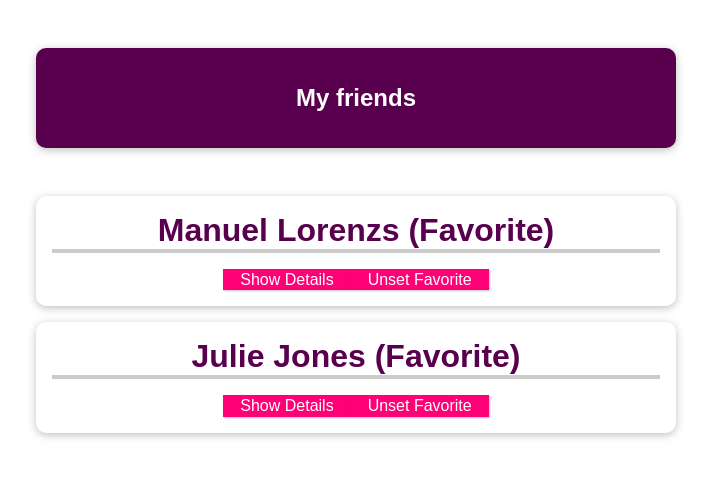
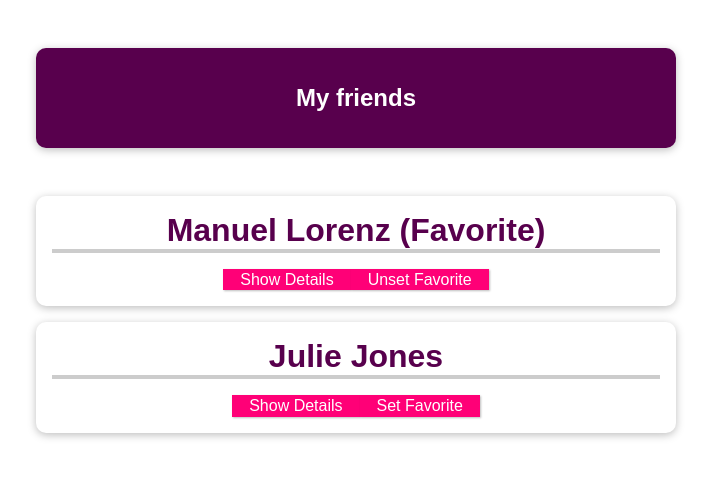
Before and after one commit to Sven-I-Am/Udemy-Vue.js-CompleteGuide, a Vue app in the folder Section 08 - Component Communication/exercises/cmp-communication-01-starting-setup/: page / in a window 1280 px wide. Shown: the top 478 px of the page, without its empty margins (284-995 px from the left). Built offline with nearby package versions, Linux system fonts and the light colour scheme.

Commit message:
parent=>child communication

```diff
--- a/Section 08 - Component Communication/exercises/cmp-communication-01-starting-setup/src/App.vue
+++ b/Section 08 - Component Communication/exercises/cmp-communication-01-starting-setup/src/App.vue
@@ -5,18 +5,12 @@
     </header>
     <ul>
       <friend-contact
-        id="1"
-        name="Manuel Lorenzs"
-        phoneNumber="0123 45678 90"
-        emailAddress="manuel@localhost.com"
-        setFavorite="0"
-      ></friend-contact>
-      <friend-contact
-        id="2"
-        name="Julie Jones"
-        phoneNumber="0987 65432 10"
-        emailAddress="julie@localhost.com"
-        setFavorite="1"
+        v-for="friend in friends"
+        :key="friend.id"
+        :name="friend.name"
+        :phoneNumber="friend.phone"
+        :emailAddress="friend.email"
+        :setFavorite="friend.isFavorite"
       ></friend-contact>
     </ul>
   </section>
@@ -31,12 +25,14 @@ export default {
           name: "Manuel Lorenz",
           phone: "0123 45678 90",
           email: "manuel@localhost.com",
+          isFavorite: true,
         },
         {
           id: "2",
           name: "Julie Jones",
           phone: "0987 65432 10",
           email: "julie@localhost.com",
+          isFavorite: false,
         },
       ],
     };
--- a/Section 08 - Component Communication/exercises/cmp-communication-01-starting-setup/src/components/FriendContact.vue
+++ b/Section 08 - Component Communication/exercises/cmp-communication-01-starting-setup/src/components/FriendContact.vue
@@ -1,5 +1,5 @@
 <template>
-  <li :key="id">
+  <li>
     <h2>{{ name }} {{ isFavorite ? "(Favorite)" : "" }}</h2>
     <button @click="toggleDetails">
       {{ isVisible ? "Hide" : "Show" }} Details
@@ -17,10 +17,6 @@
 export default {
   //   props: ["id", "name", "phoneNumber", "emailAddress"],
   props: {
-    id: {
-      type: Number,
-      required: true,
-    },
     name: {
       type: String,
       required: true,
@@ -34,12 +30,9 @@ export default {
       required: true,
     },
     setFavorite: {
-      type: String,
+      type: Boolean,
       required: false,
-      default: "0",
-      validator: function (value) {
-        return value === "1" || value === "0";
-      },
+      default: false,
     },
   },
   data() {
```
